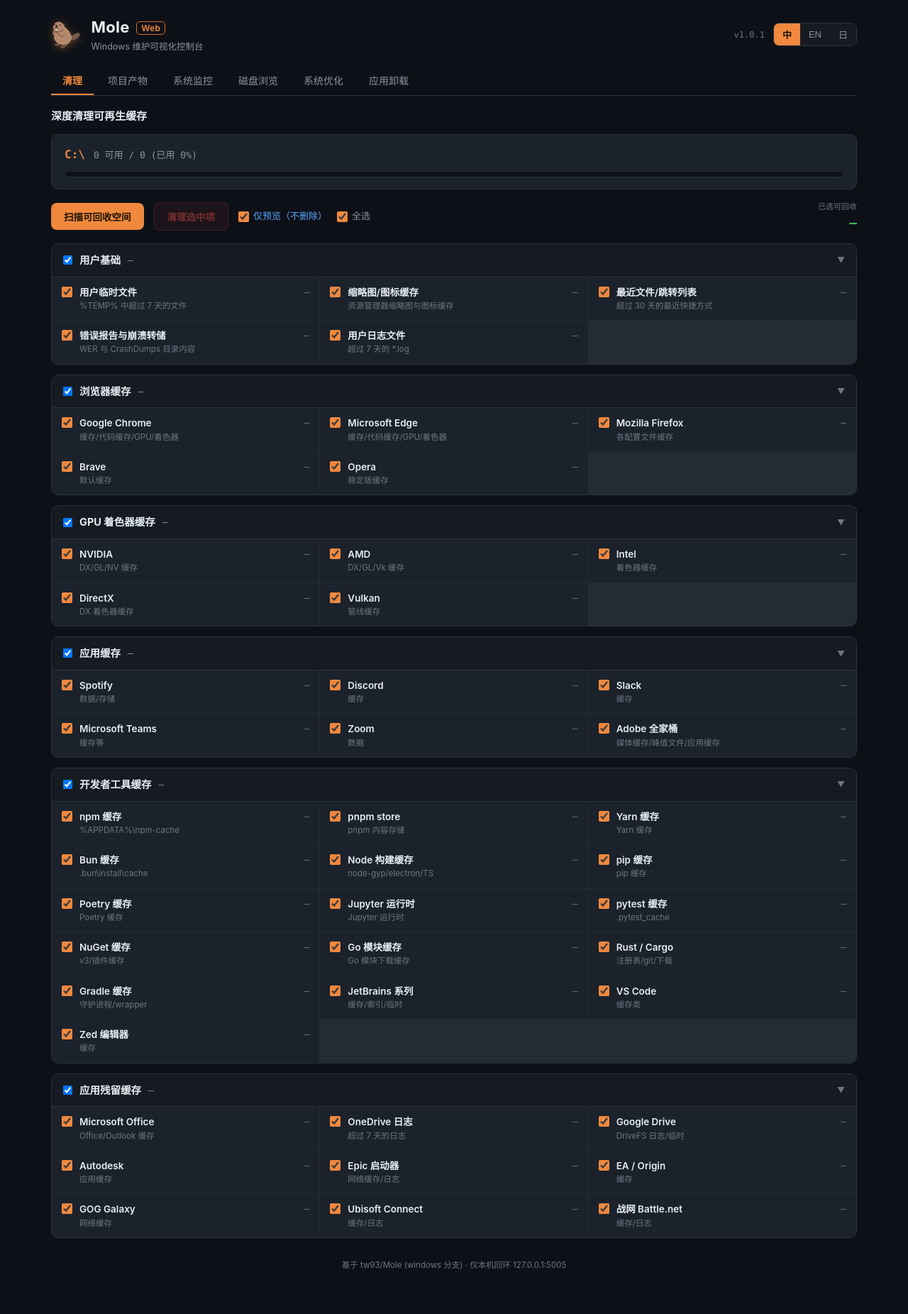
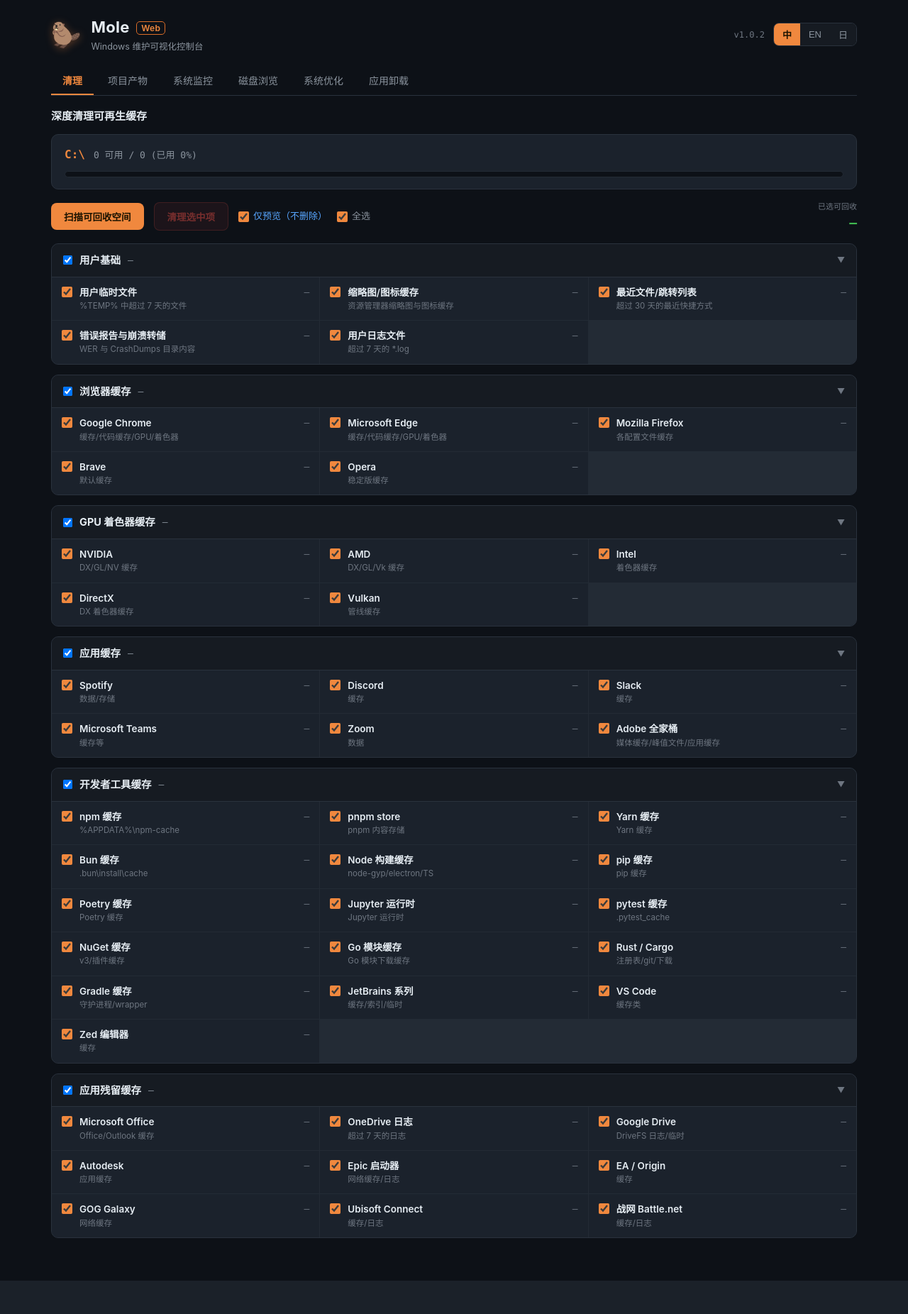
Before and after one commit to shushuitie2017/mole-desktop, a Flask app: page / in a window 1280 px wide. Shown: the whole page at 71% size. After the commit the page ends 1805 px from the top, so only its background shows below. Run offline with Flask 3, Linux system fonts and the light colour scheme.

Commit message:
chore: 移除应用内页脚文字, 版本 1.0.2
删除 templates/index.html 页脚及 core.js 三语 footerNote
（"基于 tw93/Mole … 127.0.0.1:5005"）。

```diff
--- a/package.json
+++ b/package.json
@@ -1,6 +1,6 @@
 {
   "name": "mole-desktop",
-  "version": "1.0.1",
+  "version": "1.0.2",
   "description": "Mole — Windows 维护工具桌面版 (清理/项目产物/系统监控/磁盘浏览/系统优化/应用卸载)",
   "author": "Mole Desktop",
   "license": "MIT",
--- a/python/server.py
+++ b/python/server.py
@@ -50,7 +50,7 @@
             template_folder=os.path.join(_BASE, "templates"),
             static_folder=os.path.join(_BASE, "static"))
 
-APP_VERSION = "1.0.1"
+APP_VERSION = "1.0.2"
 PORT = 5005
 
 # ============================================================================
--- a/python/static/core.js
+++ b/python/static/core.js
@@ -97,21 +97,18 @@
             zh: { tagline: "Windows 维护可视化控制台",
                   tab_clean: "清理", tab_purge: "项目产物", tab_status: "系统监控",
                   tab_analyze: "磁盘浏览", tab_optimize: "系统优化", tab_uninstall: "应用卸载",
-                  footerNote: "基于 tw93/Mole (windows 分支) · 仅本机回环 127.0.0.1:5005",
                   scan: "扫描", scanning: "扫描中…", refresh: "刷新",
                   preview: "仅预览（不删除）", admin: "管理员", noAdmin: "非管理员",
                   empty: "无数据", loading: "加载中…" },
             en: { tagline: "Windows maintenance console",
                   tab_clean: "Clean", tab_purge: "Artifacts", tab_status: "Monitor",
                   tab_analyze: "Disk", tab_optimize: "Optimize", tab_uninstall: "Uninstall",
-                  footerNote: "Based on tw93/Mole (windows branch) · loopback 127.0.0.1:5005 only",
                   scan: "Scan", scanning: "Scanning…", refresh: "Refresh",
                   preview: "Preview only (no delete)", admin: "Admin", noAdmin: "Not admin",
                   empty: "No data", loading: "Loading…" },
             ja: { tagline: "Windows メンテナンスコンソール",
                   tab_clean: "クリーン", tab_purge: "成果物", tab_status: "モニター",
                   tab_analyze: "ディスク", tab_optimize: "最適化", tab_uninstall: "アンインストール",
-                  footerNote: "tw93/Mole (windows) ベース · ループバック 127.0.0.1:5005 のみ",
                   scan: "スキャン", scanning: "スキャン中…", refresh: "更新",
                   preview: "プレビューのみ（削除なし）", admin: "管理者", noAdmin: "非管理者",
                   empty: "データなし", loading: "読込中…" },
--- a/python/templates/index.html
+++ b/python/templates/index.html
@@ -43,10 +43,6 @@
         <section class="view" id="view-uninstall"></section>
     </main>
 
-    <footer class="footer">
-        <span data-i18n="footerNote">基于 tw93/Mole (windows 分支) · 仅本机回环 127.0.0.1:5005</span>
-    </footer>
-
     <script src="/static/core.js"></script>
     <script src="/static/clean.js"></script>
     <script src="/static/purge.js"></script>
--- a/site/index.html
+++ b/site/index.html
@@ -140,7 +140,7 @@
     <a class="btn btn-primary lg" href="#download">⬇ 免费下载 Windows 版</a>
     <a class="btn btn-ghost lg" href="https://github.com/shushuitie2017/mole-desktop" target="_blank">★ GitHub 开源</a>
   </div>
-  <div class="cta" style="margin-top:14px"><span class="meta">v1.0.1 · 94 MB · Windows 10/11 64 位 · 免费开源</span></div>
+  <div class="cta" style="margin-top:14px"><span class="meta">v1.0.2 · 94 MB · Windows 10/11 64 位 · 免费开源</span></div>
   <a class="hero-shot" href="#download"><img src="assets/shot-clean.png" alt="Mole 深度清理界面"></a>
 </div></section>
 
@@ -213,9 +213,9 @@
   <div class="dl">
     <h2>立即下载 Mole</h2>
     <p>免费 · 开源 · 适用于 Windows 10 / 11（64 位）</p>
-    <a class="btn btn-primary lg" href="/downloads/Mole-Setup-1.0.1.exe">⬇ 下载 Mole Setup v1.0.1（94 MB）</a>
+    <a class="btn btn-primary lg" href="/downloads/Mole-Setup-1.0.2.exe">⬇ 下载 Mole Setup v1.0.2（94 MB）</a>
     <div class="dlmeta">
-      <span><b>版本</b> v1.0.1</span>
+      <span><b>版本</b> v1.0.2</span>
       <span><b>大小</b> 94 MB</span>
       <span><b>系统</b> Windows 10/11 x64</span>
       <span><b>授权</b> MIT 开源</span>
```
